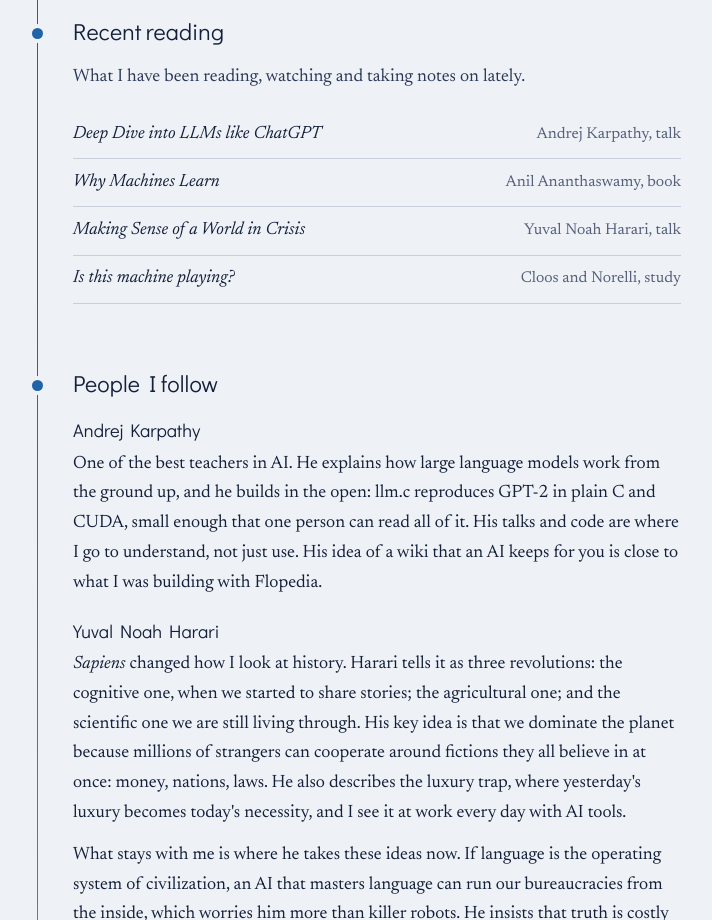
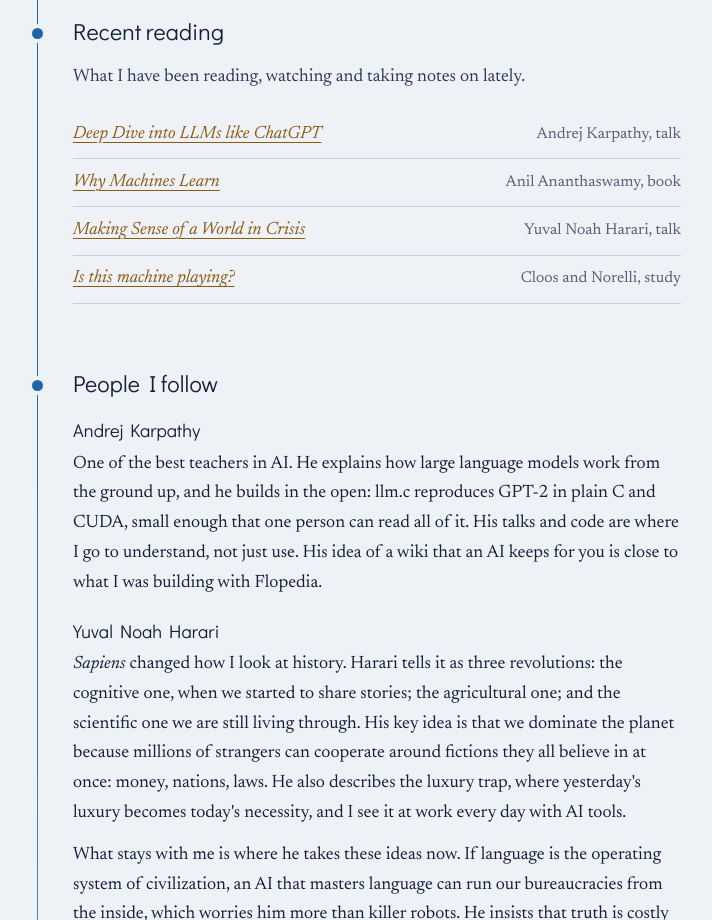
Before and after one commit to FlorianFouillet/fouillet-site, a plain HTML site: page index.html in a window 1280 px wide. Shown: the part 5660-6580 px from the top of the page, without its empty margins (409-1121 px from the left). Drawn offline with Linux system fonts and the light colour scheme.

Commit message:
Recent reading: each item links to its source, in a new tab (Flo, 2026-11-04)
Karpathy's and Harari's talks to their videos and the study to arXiv, the addresses Flo's wiki keeps
for them (Notes/Wiki/Sources); the book to its page on the author's site, as Flo's notes have none.

Co-Authored-By: Claude Opus 5.5 <noreply@anthropic.com>

```diff
--- a/index.html
+++ b/index.html
@@ -158,10 +158,10 @@
   <h2 id="reading-h"><span class="node" aria-hidden="true"></span>Recent reading</h2>
   <p class="intro">What I have been reading, watching and taking notes on lately.</p>
   <ul class="shelf">
-    <li><cite>Deep Dive into LLMs like ChatGPT</cite><span class="by">Andrej Karpathy, talk</span></li>
-    <li><cite>Why Machines Learn</cite><span class="by">Anil Ananthaswamy, book</span></li>
-    <li><cite>Making Sense of a World in Crisis</cite><span class="by">Yuval Noah Harari, talk</span></li>
-    <li><cite>Is this machine playing?</cite><span class="by">Cloos and Norelli, study</span></li>
+    <li><cite><a href="https://www.youtube.com/watch?v=7xTGNNLPyMI" target="_blank" rel="noopener">Deep Dive into LLMs like ChatGPT</a></cite><span class="by">Andrej Karpathy, talk</span></li>
+    <li><cite><a href="https://anilananthaswamy.com/why-machines-learn" target="_blank" rel="noopener">Why Machines Learn</a></cite><span class="by">Anil Ananthaswamy, book</span></li>
+    <li><cite><a href="https://www.youtube.com/watch?v=5qIfC-fsxgM" target="_blank" rel="noopener">Making Sense of a World in Crisis</a></cite><span class="by">Yuval Noah Harari, talk</span></li>
+    <li><cite><a href="https://arxiv.org/abs/2610.07130" target="_blank" rel="noopener">Is this machine playing?</a></cite><span class="by">Cloos and Norelli, study</span></li>
   </ul>
 </section>
 
```
